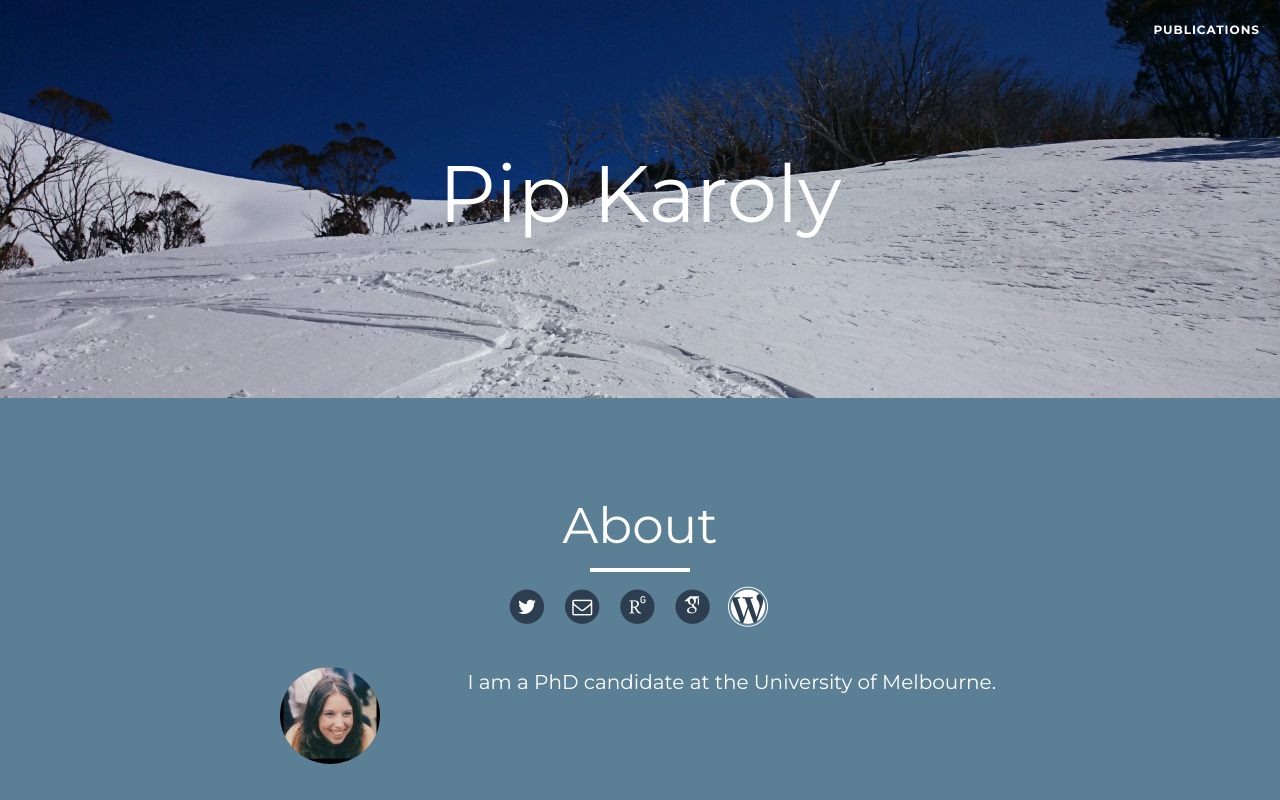
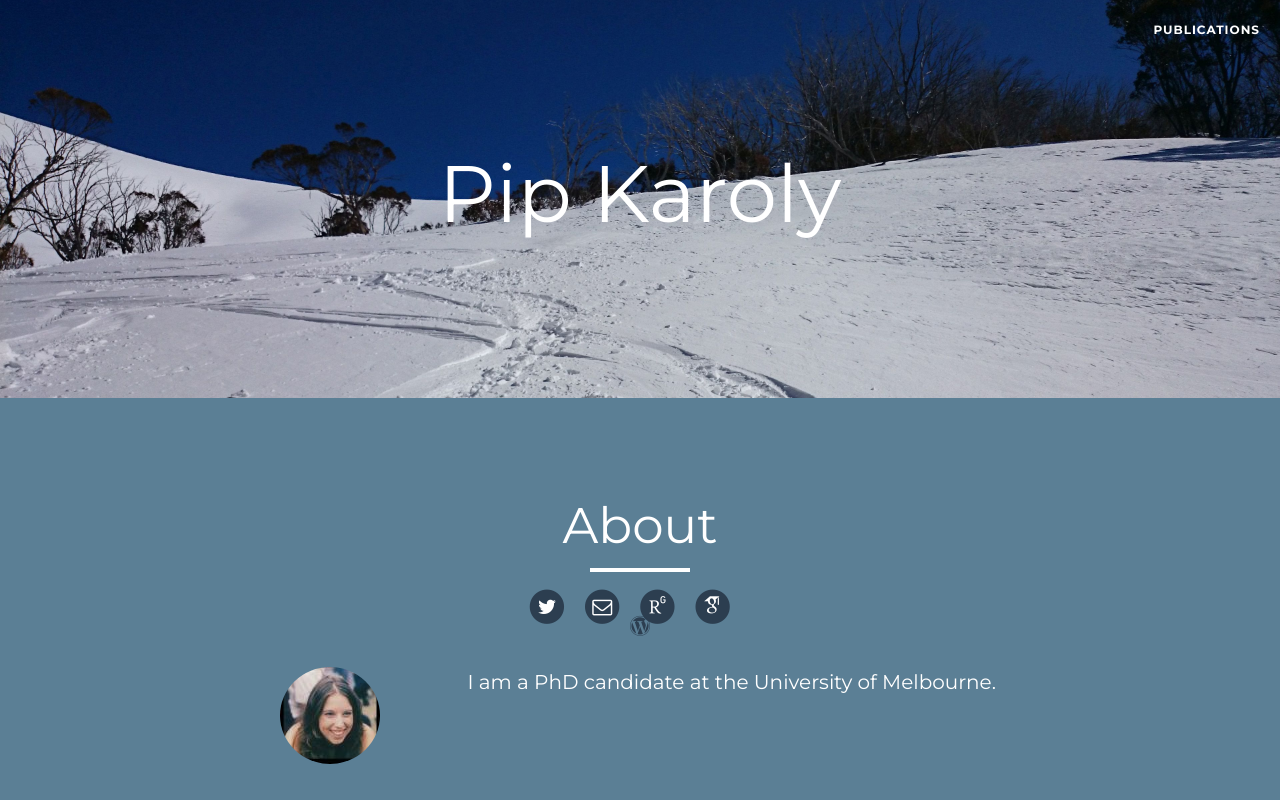
Before and after one commit to pkaroly/NeuroGraphics, a plain HTML site: page index.html in a window 1280 px wide. Shown: the top 800 px of the page. Drawn offline with Linux system fonts and the light colour scheme; files whose address does not match are found by name.

Commit message:
no message

```diff
--- a/index.html
+++ b/index.html
@@ -140,9 +140,8 @@
 
                             <li>
                                 <a target = "_blank" href="neurographics.net">
-                                    <span class="fa fa-stack fa-1x">
-                                        <i class="fa fa-circle fa-stack-2x"></i>
-                                        <i class="fa fa-wordpress fa-stack-2x fa-inverse"></i>
+                                    <span>
+                                        <i class="fa fa-wordpress fa-stack-1x"></i>
                                     </span>
                                 </a>
                             </li>
```
